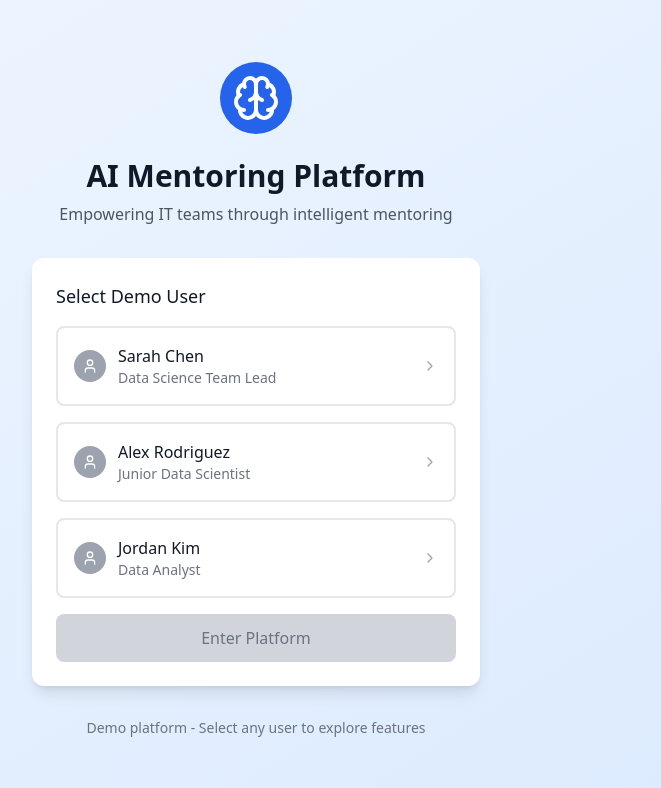
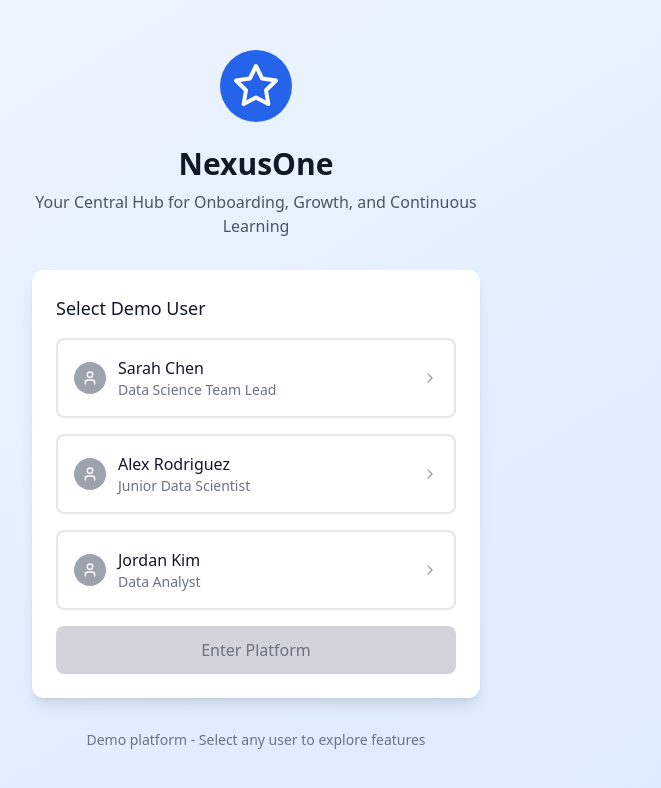
Before and after one commit to RISHASUN001/SAP_Team-Untitled, a React (Vite) app in the folder Agentic_SAP/: page /login in a window 1280 px wide. Shown: the top 788 px of the page, without its empty margins (384-1045 px from the left). Built offline with nearby package versions, Linux system fonts and the light colour scheme.

Commit message:
update name

```diff
--- a/Agentic_SAP/src/components/Layout.tsx
+++ b/Agentic_SAP/src/components/Layout.tsx
@@ -16,6 +16,7 @@ import {
   Sun,
   Moon,
   Bell,
+  Star,
   Brain,
   MessageSquare,
   Award,
@@ -58,8 +59,8 @@ const Layout: React.FC<LayoutProps> = ({ children }) => {
       >
         <div className="flex items-center justify-between h-16 px-6 bg-primary-600">
           <div className="flex items-center space-x-2">
-            <Brain className="h-8 w-8 text-white" />
-            <span className="text-xl font-bold text-white">AI Mentor</span>
+            <Star className="h-8 w-8 text-white" />
+            <span className="text-xl font-bold text-white">NexusOne</span>
           </div>
           <button
             onClick={() => setSidebarOpen(false)}
--- a/Agentic_SAP/src/components/Login.tsx
+++ b/Agentic_SAP/src/components/Login.tsx
@@ -1,11 +1,11 @@
-import React, { useState } from 'react';
-import { useAuth } from '../contexts/AuthContext';
-import { useNavigate } from 'react-router-dom';
-import { mockUsers } from '../data/mockData';
-import { User, Brain, ChevronRight } from 'lucide-react';
+import React, { useState } from "react";
+import { useAuth } from "../contexts/AuthContext";
+import { useNavigate } from "react-router-dom";
+import { mockUsers } from "../data/mockData";
+import { User, Brain, Star, ChevronRight } from "lucide-react";
 
 const Login: React.FC = () => {
-  const [selectedUser, setSelectedUser] = useState('');
+  const [selectedUser, setSelectedUser] = useState("");
   const { login } = useAuth();
   const navigate = useNavigate();
 
@@ -13,7 +13,7 @@ const Login: React.FC = () => {
     e.preventDefault();
     if (selectedUser) {
       login(selectedUser);
-      navigate('/');
+      navigate("/");
     }
   };
 
@@ -23,14 +23,14 @@ const Login: React.FC = () => {
         <div className="text-center">
           <div className="flex justify-center mb-6">
             <div className="bg-primary-600 p-3 rounded-full">
-              <Brain className="h-12 w-12 text-white" />
+              <Star className="h-12 w-12 text-white" />
             </div>
           </div>
           <h2 className="text-3xl font-bold text-gray-900 dark:text-white">
-            AI Mentoring Platform
+            NexusOne
           </h2>
           <p className="mt-2 text-gray-600 dark:text-gray-300">
-            Empowering IT teams through intelligent mentoring
+            Your Central Hub for Onboarding, Growth, and Continuous Learning
           </p>
         </div>
 
@@ -45,8 +45,8 @@ const Login: React.FC = () => {
                 key={user.id}
                 className={`flex items-center p-4 rounded-lg border-2 cursor-pointer transition-all duration-200 ${
                   selectedUser === user.id
-                    ? 'border-primary-500 bg-primary-50 dark:bg-primary-900/20'
-                    : 'border-gray-200 dark:border-gray-600 hover:border-gray-300 dark:hover:border-gray-500'
+                    ? "border-primary-500 bg-primary-50 dark:bg-primary-900/20"
+                    : "border-gray-200 dark:border-gray-600 hover:border-gray-300 dark:hover:border-gray-500"
                 }`}
               >
                 <input
@@ -58,9 +58,13 @@ const Login: React.FC = () => {
                   className="sr-only"
                 />
                 <div className="flex items-center flex-1">
-                  <div className={`p-2 rounded-full mr-3 ${
-                    selectedUser === user.id ? 'bg-primary-500' : 'bg-gray-400'
-                  }`}>
+                  <div
+                    className={`p-2 rounded-full mr-3 ${
+                      selectedUser === user.id
+                        ? "bg-primary-500"
+                        : "bg-gray-400"
+                    }`}
+                  >
                     <User className="h-4 w-4 text-white" />
                   </div>
                   <div>
@@ -72,9 +76,13 @@ const Login: React.FC = () => {
                     </p>
                   </div>
                 </div>
-                <ChevronRight className={`h-4 w-4 transition-colors ${
-                  selectedUser === user.id ? 'text-primary-500' : 'text-gray-400'
-                }`} />
+                <ChevronRight
+                  className={`h-4 w-4 transition-colors ${
+                    selectedUser === user.id
+                      ? "text-primary-500"
+                      : "text-gray-400"
+                  }`}
+                />
               </label>
             ))}
 
@@ -83,8 +91,8 @@ const Login: React.FC = () => {
               disabled={!selectedUser}
               className={`w-full py-3 px-4 rounded-lg font-medium transition-all duration-200 ${
                 selectedUser
-                  ? 'bg-primary-600 hover:bg-primary-700 text-white shadow-lg hover:shadow-xl'
-                  : 'bg-gray-300 text-gray-500 cursor-not-allowed'
+                  ? "bg-primary-600 hover:bg-primary-700 text-white shadow-lg hover:shadow-xl"
+                  : "bg-gray-300 text-gray-500 cursor-not-allowed"
               }`}
             >
               Enter Platform
```
